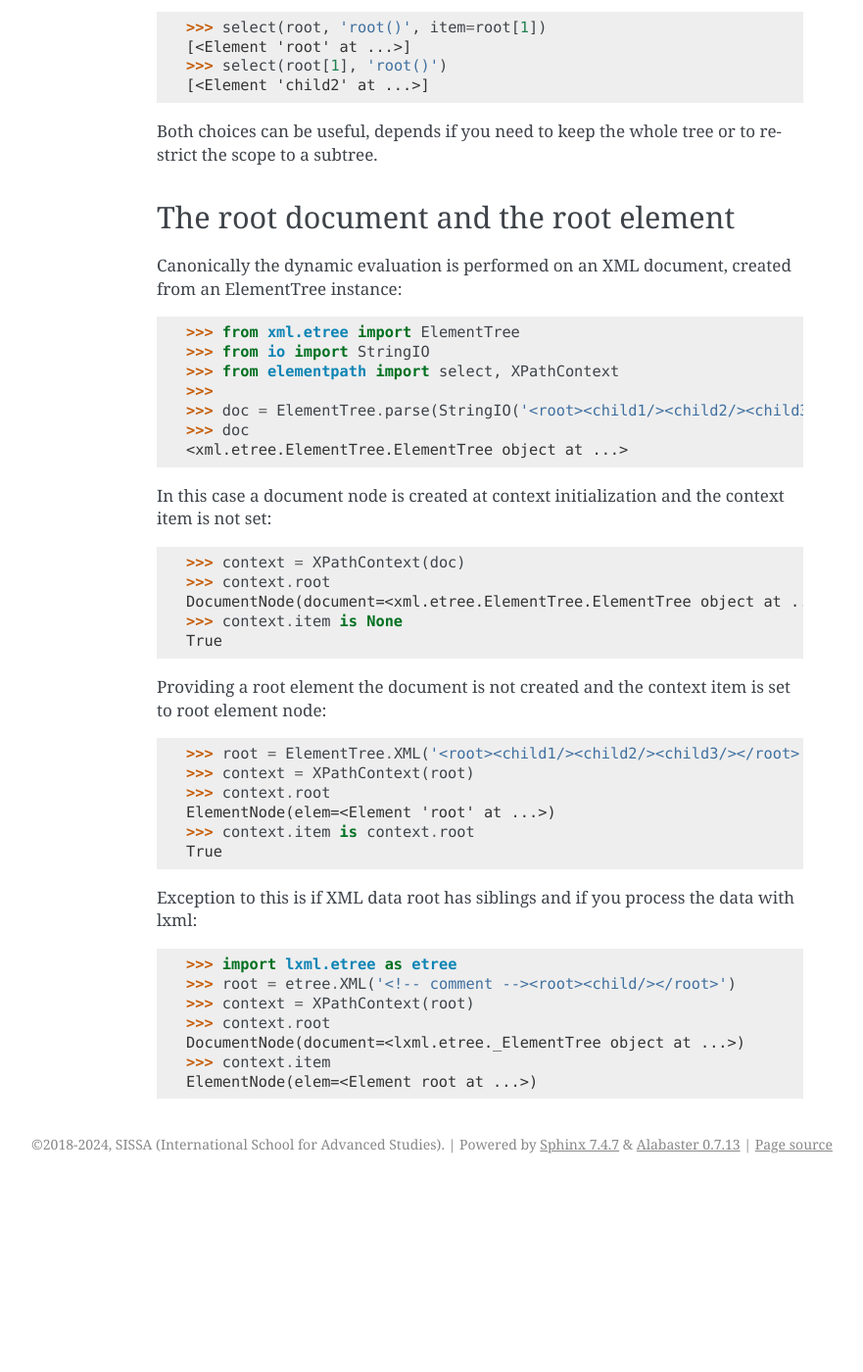
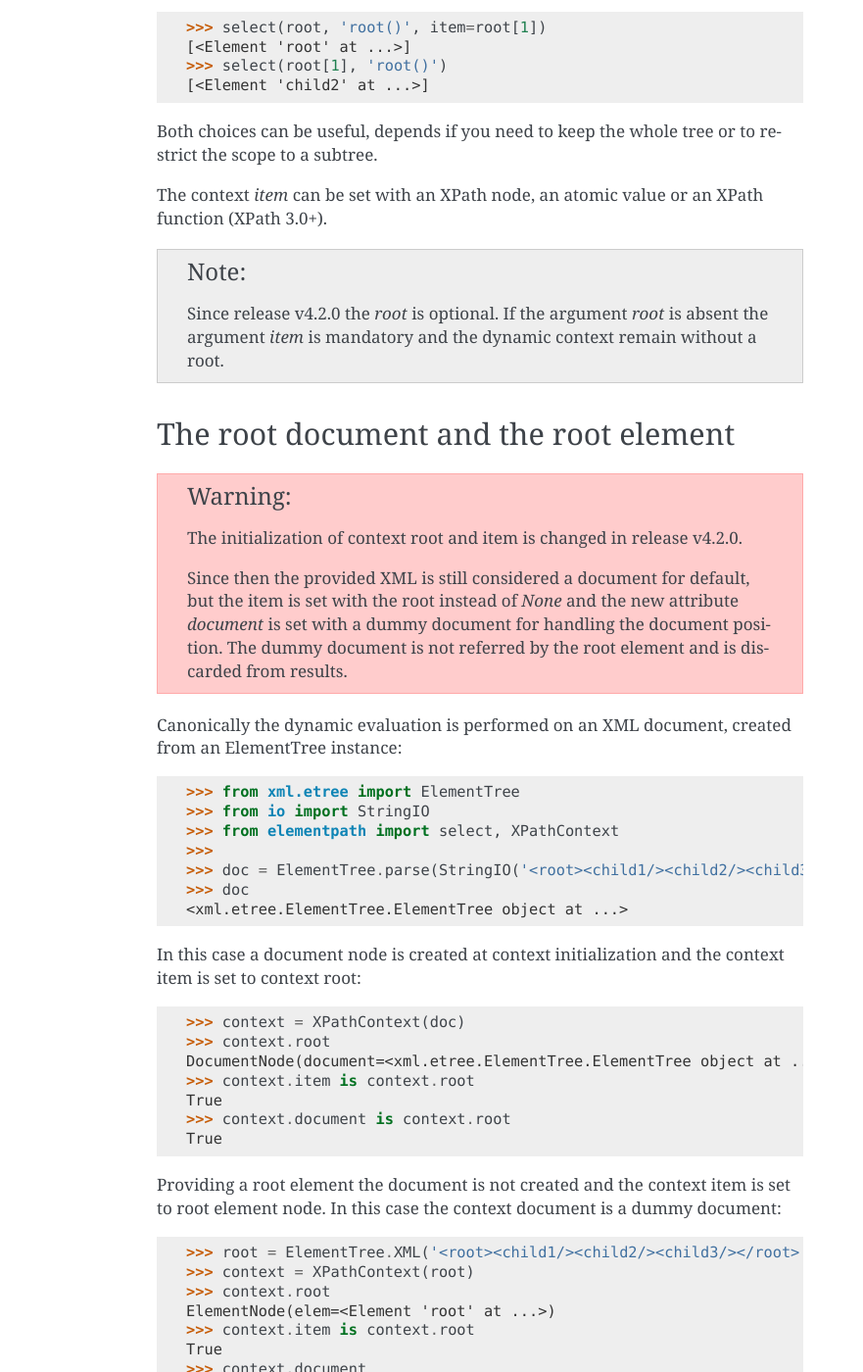
Before and after one commit to sissaschool/elementpath, a Sphinx documentation site: the page built from doc/advanced.rst, in a window 1280 px wide and 1400 px high, scrolled down 3307 px. Shown: the whole window at 98% size, without its empty margins (260-1141 px from the left). Built offline with Sphinx 7.4.7, drawn with Linux system fonts in a browser that asks for light colours; before the commit the page ends 4514 px from its top, so only the background shows below that; some of the changed text lies outside the part shown.

Commit message:
Update docs about context initialization

```diff
--- a/doc/advanced.rst
+++ b/doc/advanced.rst
@@ -194,9 +194,24 @@ done using a subtree of nodes:
 Both choices can be useful, depends if you need to keep the whole tree or
 to restrict the scope to a subtree.
 
+The context *item* can be set with an XPath node, an atomic value or an XPath function
+(XPath 3.0+).
+
+.. note::
+    Since release v4.2.0 the *root* is optional. If the argument *root* is absent
+    the argument *item* is mandatory and the dynamic context remain without a root.
+
 
 The root document and the root element
 ======================================
+
+.. warning::
+    The initialization of context root and item is changed in release v4.2.0.
+
+    Since then the provided XML is still considered a document for default, but the
+    item is set with the root instead of `None` and the new attribute *document* is
+    set with a dummy document for handling the document position. The dummy document
+    is not referred by the root element and is discarded from results.
 
 Canonically the dynamic evaluation is performed on an XML document, created
 from an ElementTree instance:
@@ -212,18 +227,20 @@ from an ElementTree instance:
     <xml.etree.ElementTree.ElementTree object at ...>
 
 In this case a document node is created at context initialization and the
-context item is not set:
+context item is set to context root:
 
 .. doctest::
 
     >>> context = XPathContext(doc)
     >>> context.root
     DocumentNode(document=<xml.etree.ElementTree.ElementTree object at ...>)
-    >>> context.item is None
+    >>> context.item is context.root
+    True
+    >>> context.document is context.root
     True
 
 Providing a root element the document is not created and the context item is
-set to root element node:
+set to root element node. In this case the context document is a dummy document:
 
 .. doctest::
 
@@ -232,6 +249,10 @@ set to root element node:
     >>> context.root
     ElementNode(elem=<Element 'root' at ...>)
     >>> context.item is context.root
+    True
+    >>> context.document
+    DocumentNode(document=<xml.etree.ElementTree.ElementTree object at ...>)
+    >>> context.root.parent is None
     True
 
 Exception to this is if XML data root has siblings and if you process
@@ -244,5 +265,22 @@ the data with lxml:
     >>> context = XPathContext(root)
     >>> context.root
     DocumentNode(document=<lxml.etree._ElementTree object at ...>)
-    >>> context.item
-    ElementNode(elem=<Element root at ...>)
+    >>> context.item is context.root
+    True
+    >>> context.document is context.root
+    True
+
+Provide the option *fragment* with value `True` for processing an XML root element
+as a fragment. In this case a dummy document is not created and the context document
+is set to `None`:
+
+.. doctest::
+
+    >>> root = ElementTree.XML('<root><child1/><child2/><child3/></root>')
+    >>> context = XPathContext(root, fragment=True)
+    >>> context.root
+    ElementNode(elem=<Element 'root' at ...>)
+    >>> context.item is context.root
+    True
+    >>> context.document is None
+    True
```
